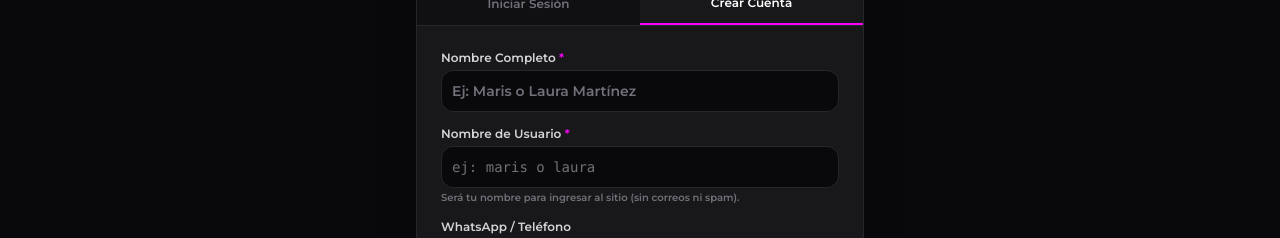
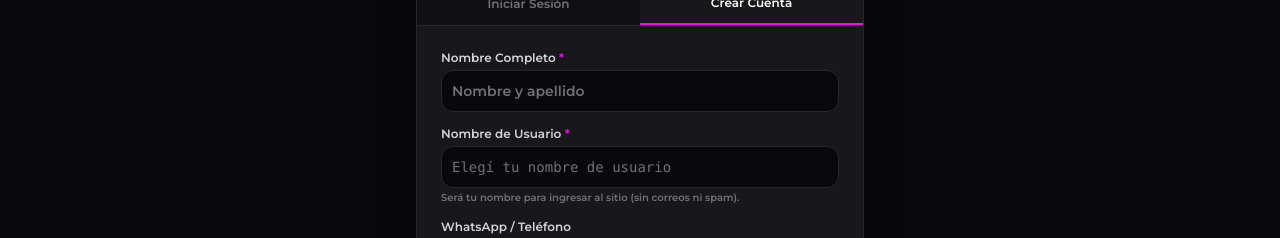
Before and after one commit to rdbergeruser-stack/mujeres-del-tango, a Next.js app: page /login in a window 1280 px wide. Both pictures are taken after a click on the button "Crear Cuenta". Shown: the part 276-514 px from the top of the page. Built offline with nearby package versions, Linux system fonts and the light colour scheme; no server answers.

Commit message:
Eliminar ejemplos con nombres de usuario o admin en placeholders

```diff
--- a/src/app/admin/page.tsx
+++ b/src/app/admin/page.tsx
@@ -1115,7 +1115,7 @@ export default function AdminPage() {
                   <input
                     type="text"
                     required
-                    placeholder="Laura Martínez"
+                    placeholder="Nombre y apellido"
                     value={clientFullName}
                     onChange={(e) => setClientFullName(e.target.value)}
                     className="w-full p-2 rounded-lg border border-zinc-300 text-xs text-zinc-900"
@@ -1126,7 +1126,7 @@ export default function AdminPage() {
                   <label className="block text-xs font-semibold text-zinc-700 mb-1">Usuario (opcional, se autogenera):</label>
                   <input
                     type="text"
-                    placeholder="laura o laura.martinez"
+                    placeholder="Nombre de usuario"
                     value={clientUsername}
                     onChange={(e) => setClientUsername(e.target.value)}
                     className="w-full p-2 rounded-lg border border-zinc-300 text-xs text-zinc-900"
@@ -1138,7 +1138,7 @@ export default function AdminPage() {
                   <input
                     type="tel"
                     required
-                    placeholder="11 4050 6070"
+                    placeholder="Número de teléfono"
                     value={clientPhone}
                     onChange={(e) => setClientPhone(e.target.value)}
                     className="w-full p-2 rounded-lg border border-zinc-300 text-xs text-zinc-900"
--- a/src/app/login/page.tsx
+++ b/src/app/login/page.tsx
@@ -186,7 +186,7 @@ function LoginForm() {
                 required
                 autoCapitalize="none"
                 autoCorrect="off"
-                placeholder="ej: maris o tu_usuario"
+                placeholder="Tu usuario"
                 value={loginUser}
                 onChange={(e) => setLoginUser(e.target.value)}
                 className="w-full p-2.5 rounded-xl border border-zinc-800 bg-zinc-950 text-sm text-white placeholder-zinc-500 focus:outline-none focus:border-[#199DD0]"
@@ -233,7 +233,7 @@ function LoginForm() {
               <input
                 type="text"
                 required
-                placeholder="Ej: Maris o Laura Martínez"
+                placeholder="Nombre y apellido"
                 value={regFullName}
                 onChange={(e) => setRegFullName(e.target.value)}
                 className="w-full p-2.5 rounded-xl border border-zinc-800 bg-zinc-950 text-sm text-white placeholder-zinc-500 focus:outline-none focus:border-[#FF00FF]"
@@ -249,7 +249,7 @@ function LoginForm() {
                 required
                 autoCapitalize="none"
                 autoCorrect="off"
-                placeholder="ej: maris o laura"
+                placeholder="Elegí tu nombre de usuario"
                 value={regUsername}
                 onChange={(e) => setRegUsername(e.target.value)}
                 className="w-full p-2.5 rounded-xl border border-zinc-800 bg-zinc-950 text-sm text-white font-mono placeholder-zinc-500 focus:outline-none focus:border-[#FF00FF]"
--- a/src/components/Navbar.tsx
+++ b/src/components/Navbar.tsx
@@ -117,7 +117,7 @@ export default function Navbar() {
                 }`}
               >
                 <ShieldCheck className="w-4 h-4 text-[#FF00FF]" />
-                <span>Panel Admin (Maris)</span>
+                <span>Panel Administrador</span>
               </a>
             )}
 
@@ -205,7 +205,7 @@ export default function Navbar() {
               className="flex items-center gap-2 py-2 text-sm font-bold text-[#FF00FF]"
             >
               <ShieldCheck className="w-4 h-4" />
-              <span>Panel Admin (Maris)</span>
+              <span>Panel Administrador</span>
             </a>
           )}
 
```
